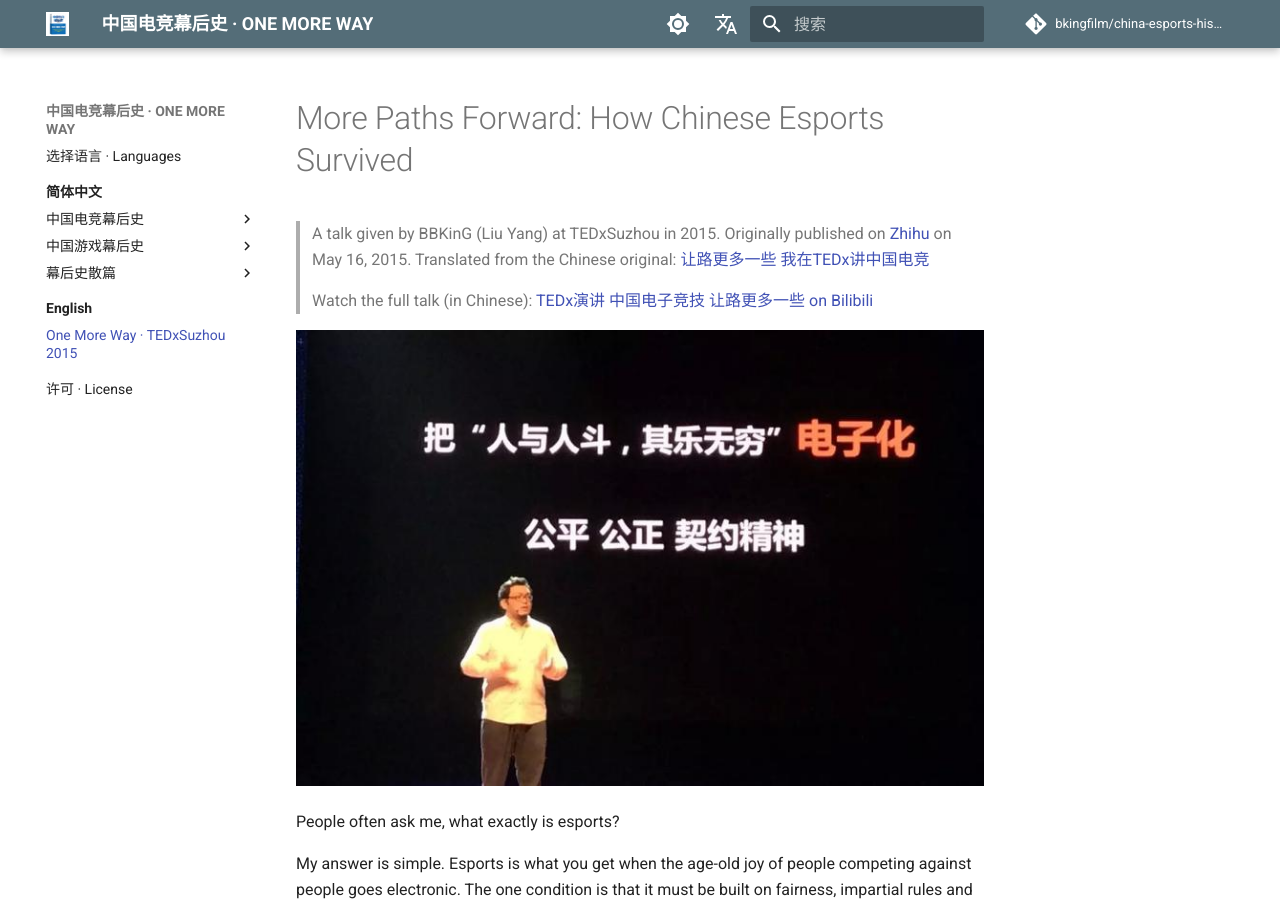
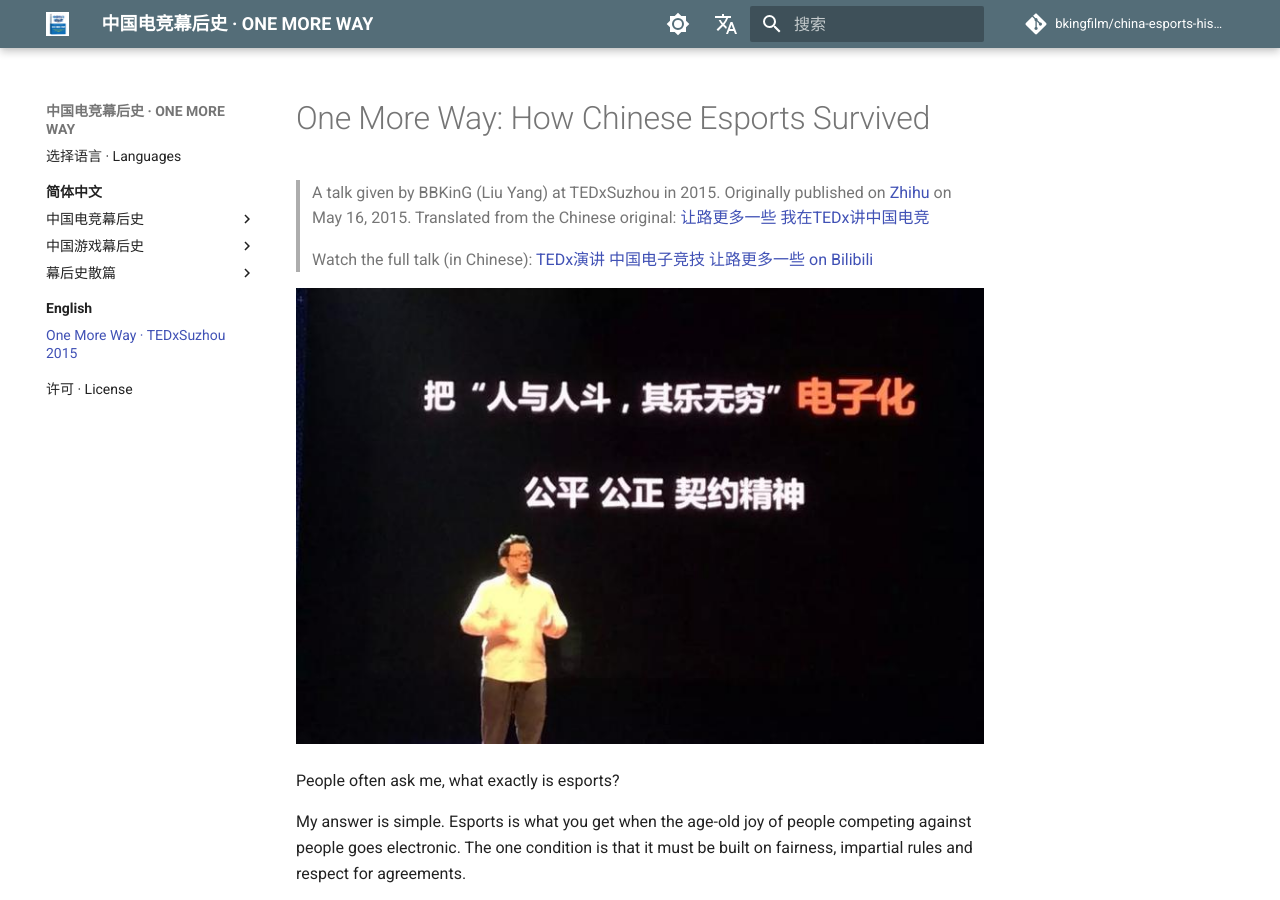
Before and after one commit to bkingfilm/china-esports-history, an MkDocs documentation site: the page built from docs/en/one-more-way-tedx-2015.md, in a window 1280 px wide and 900 px high. Built offline with MkDocs 1.6.1 and Material for MkDocs 9.7.7, drawn with Linux system fonts in a browser that asks for light colours; comment, search, counter and statistics services are not loaded.

Commit message:
Restore established English title "One More Way"
The English book title is a fixed brand name, matching the filename,
mkdocs nav, docs/en/index.md and README references.

Co-Authored-By: Claude Fable 5 <noreply@anthropic.com>

```diff
--- a/docs/en/one-more-way-tedx-2015.md
+++ b/docs/en/one-more-way-tedx-2015.md
@@ -1,4 +1,4 @@
-# More Paths Forward: How Chinese Esports Survived
+# One More Way: How Chinese Esports Survived
 
 > A talk given by BBKinG (Liu Yang) at TEDxSuzhou in 2015. Originally published on [Zhihu](https://zhuanlan.zhihu.com/p/19975183) on May 16, 2015. Translated from the Chinese original: [让路更多一些 我在TEDx讲中国电竞](../zh/chapters/序章-TEDx演讲-让路更多一些.md)
 >
```
